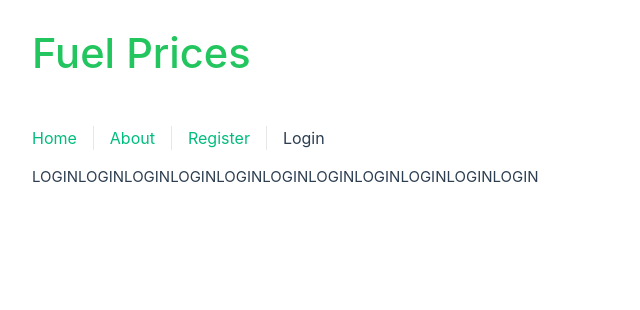
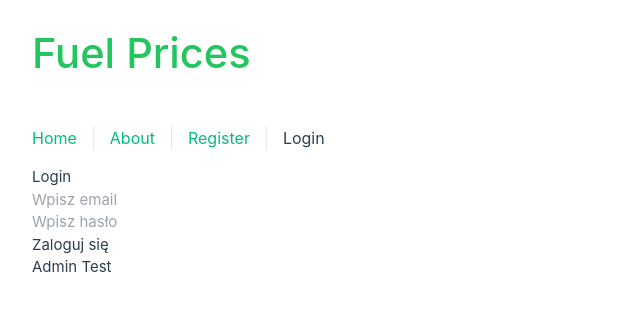
Before and after one commit to KRacz0/FuelManager, a Vue app in the folder FrontEnd/: page /login in a window 1280 px wide. Shown: the top 310 px of the page, without its empty margins (0-640 px from the left). Built offline with nearby package versions, Linux system fonts and the light colour scheme; no server answers; the HTML template or start-up script is replaced by a standard one; what vue-toast-notification would draw is missing.

Commit message:
Added Login

```diff
--- a/FrontEnd/src/http.ts
+++ b/FrontEnd/src/http.ts
@@ -7,9 +7,22 @@ const http = axios.create({
   timeout: 5000,
   headers: {
     'Content-Type': 'application/json',
-    Authorization: 'Bearer YOUR_TOKEN',
   },
 })
+
+http.interceptors.request.use(
+  (config) => {
+    const token = localStorage.getItem('token') // Pobierz token z localStorage
+    console.log(token)
+    if (token) {
+      config.headers['Authorization'] = `Bearer ${token}` // Dodaj token do nagłówka
+    }
+    return config
+  },
+  (error) => {
+    return Promise.reject(error)
+  },
+)
 
 http.interceptors.response.use(
   (response) => {
--- a/FrontEnd/src/views/LoginView.vue
+++ b/FrontEnd/src/views/LoginView.vue
@@ -1,3 +1,68 @@
+<script setup lang="ts">
+import http from '@/http'
+import { ref } from 'vue'
+import { useToast } from 'vue-toast-notification'
+
+const email = ref('')
+const password = ref('')
+const errorMessage = ref('')
+
+function decodeJwt(token: string) {
+  const base64Url = token.split('.')[1] // Wyciągamy część payload (druga część)
+  const base64 = base64Url.replace('-', '+').replace('_', '/')
+  const jsonPayload = atob(base64) // Dekodowanie Base64
+  return JSON.parse(jsonPayload) // Przekształcamy w obiekt JSON
+}
+
+function login() {
+  validate()
+  if (errorMessage.value != '') {
+    return
+  }
+  const request = { email: email.value, password: password.value }
+  http.post('api/login', request).then((response) => {
+    localStorage.setItem('token', response.data.token)
+    if (response.data.token) {
+      const decodedData = decodeJwt(response.data.token) // Dekodowanie tokenu
+      const email = decodedData.email
+      const role = decodedData.role
+      useToast().default(`Zalogowano jako ${email} z rolą ${role}`)
+    }
+  })
+}
+
+function testAdmin() {
+  http
+    .get('/api/admin')
+    .then((response) => {
+      console.log(response)
+    })
+    .catch((error) => {
+      console.log(error)
+    })
+}
+
+function validate() {
+  errorMessage.value = ''
+  if (email.value == '') {
+    errorMessage.value = 'Należy podać email'
+    return
+  }
+
+  if (password.value == '') {
+    errorMessage.value = 'Należy podać hasło'
+    return
+  }
+}
+</script>
+
 <template>
-  <div>LOGINLOGINLOGINLOGINLOGINLOGINLOGINLOGINLOGINLOGINLOGIN</div>
+  <div>Login</div>
+  <div class="text-red-600">{{ errorMessage }}</div>
+  <form @submit.prevent="login">
+    <div><input type="email" v-model="email" placeholder="Wpisz email" /></div>
+    <div><input type="password" v-model="password" placeholder="Wpisz hasło" /></div>
+    <div><button type="submit">Zaloguj się</button></div>
+  </form>
+  <div><button @click="testAdmin">Admin Test</button></div>
 </template>
```
